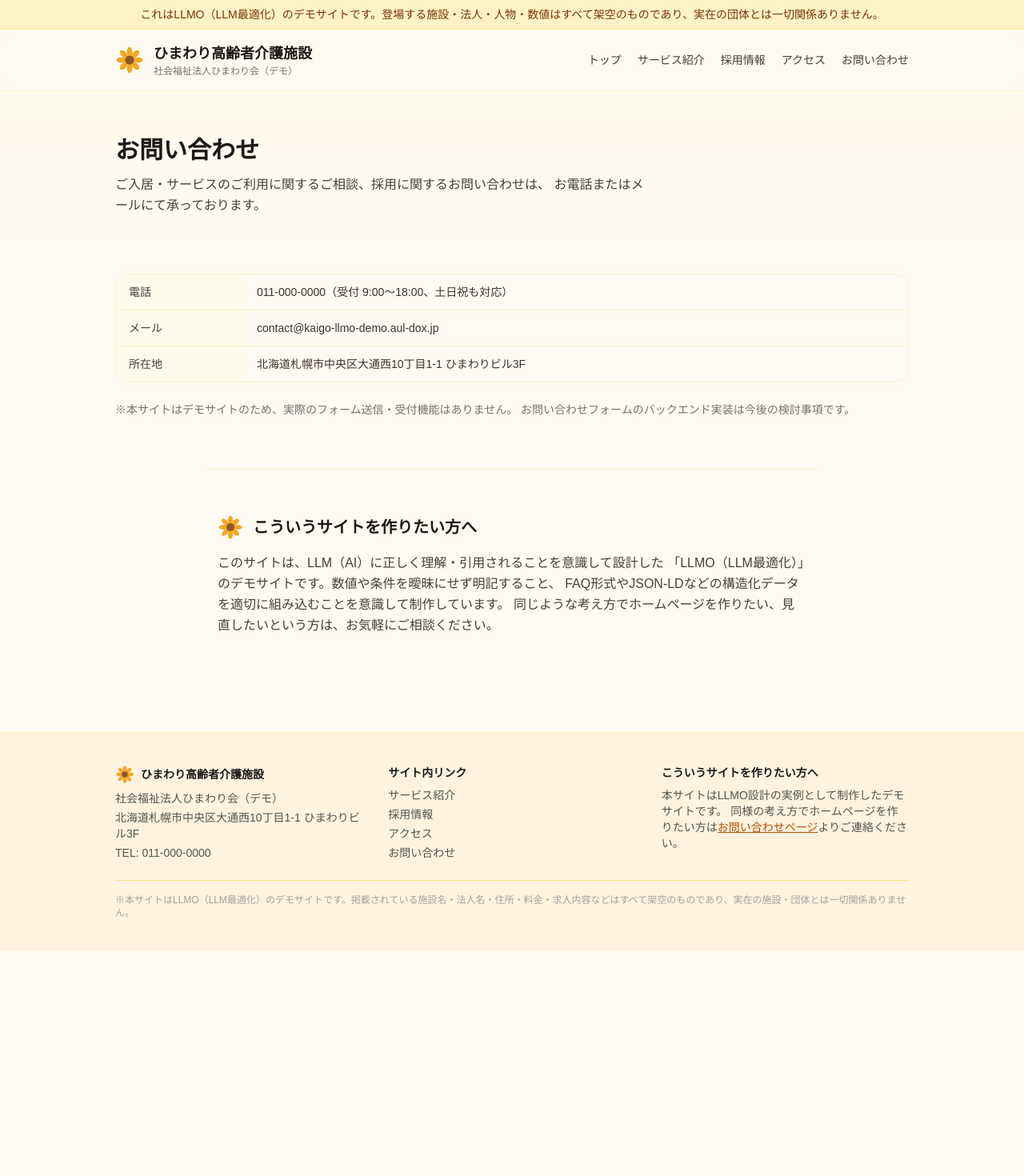
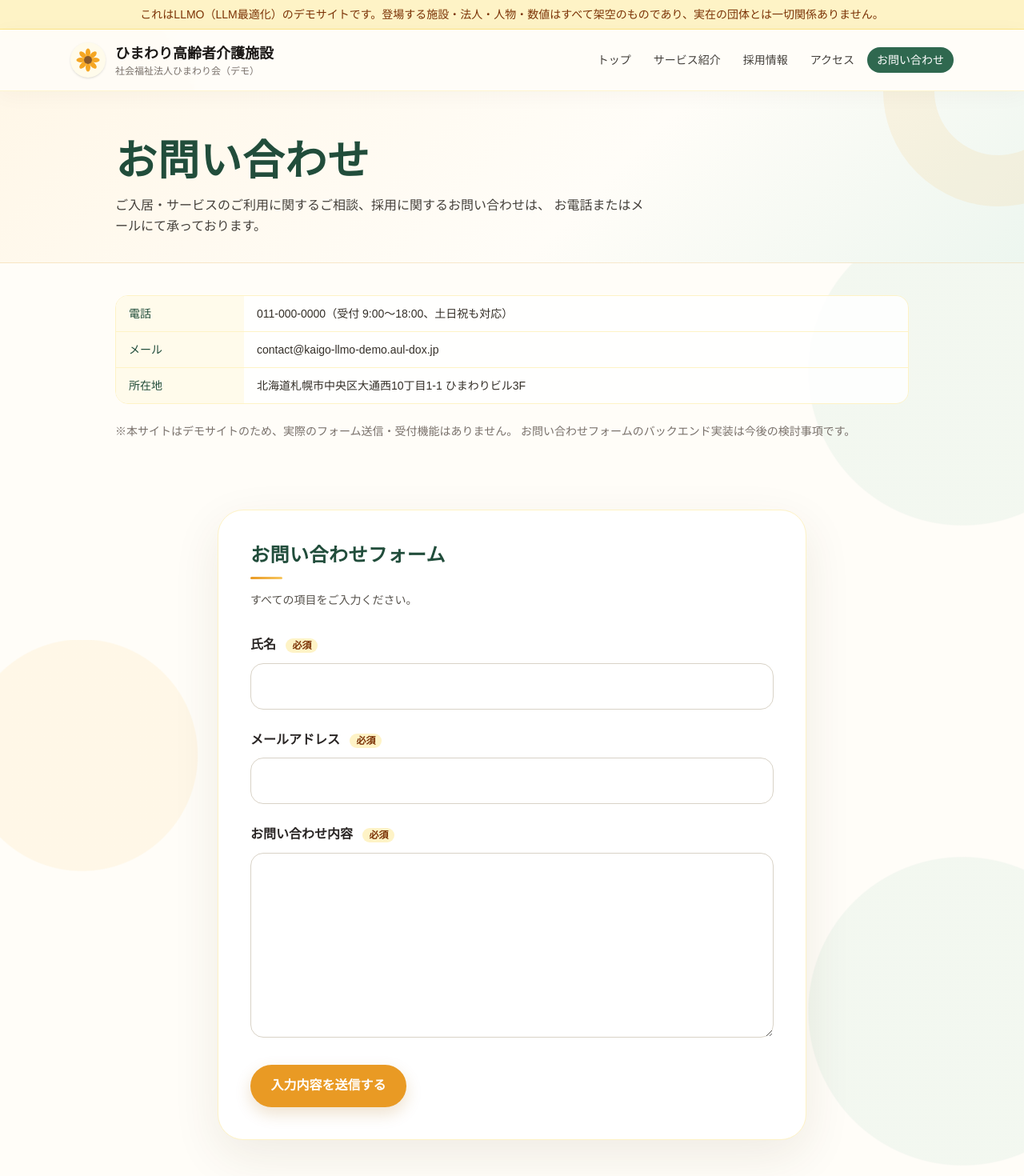
Before and after one commit to AUL-DoX/kaigo-llmo-demo, a Next.js app: page /contact in a window 1280 px wide. Shown: the top 1470 px of the page at 80% size. Before the commit the page ends 1189 px from the top, so only its background shows below. Built offline with nearby package versions, Linux system fonts and the light colour scheme.

Commit message:
施設サイトのデザインと問い合わせ導線を改善

```diff
--- a/src/app/contact/page.tsx
+++ b/src/app/contact/page.tsx
@@ -1,6 +1,7 @@
 import type { Metadata } from "next";
 import { SITE } from "@/lib/site";
 import SunflowerMark from "@/components/SunflowerMark";
+import ContactForm from "@/components/ContactForm";
 
 export const metadata: Metadata = {
   title: "お問い合わせ",
@@ -54,6 +55,14 @@ export default function ContactPage() {
         </p>
       </section>
 
+      <section id="contact-form" className="max-w-3xl mx-auto px-4 py-12 scroll-mt-28">
+        <div className="rounded-[2rem] border border-amber-100 bg-white p-6 sm:p-10 shadow-[0_20px_60px_rgba(73,55,24,0.09)]">
+          <h2 className="text-2xl font-bold">お問い合わせフォーム</h2>
+          <p className="mt-4 text-sm text-stone-600">すべての項目をご入力ください。</p>
+          <div className="mt-8"><ContactForm /></div>
+        </div>
+      </section>
+
       <section className="max-w-3xl mx-auto px-4 py-14 border-t border-amber-100 mt-6">
         <div className="flex items-center gap-3">
           <SunflowerMark className="w-8 h-8 shrink-0" />
@@ -67,6 +76,7 @@ export default function ContactPage() {
           FAQ形式やJSON-LDなどの構造化データを適切に組み込むことを意識して制作しています。
           同じような考え方でホームページを作りたい、見直したいという方は、お気軽にご相談ください。
         </p>
+        <a href="#contact-form" className="sun-button mt-7">お問い合わせ</a>
       </section>
     </>
   );
--- a/src/app/globals.css
+++ b/src/app/globals.css
@@ -1,19 +1,114 @@
 @import "tailwindcss";
 
 :root {
-  --background: #fffaf2;
-  --foreground: #3f3226;
+  --background: #fffdf8;
+  --foreground: #342f28;
+  --green: #2f684f;
+  --green-deep: #214d3b;
+  --sun: #e99a24;
+  --cream: #fff4dc;
 }
 
 @theme inline {
   --color-background: var(--background);
   --color-foreground: var(--foreground);
-  --font-sans: var(--font-geist-sans);
-  --font-mono: var(--font-geist-mono);
+  --font-sans: "Yu Gothic", "Hiragino Kaku Gothic ProN", Meiryo, sans-serif;
 }
 
 body {
   background: var(--background);
   color: var(--foreground);
-  font-family: Arial, Helvetica, sans-serif;
+  font-family: "Yu Gothic", "Hiragino Kaku Gothic ProN", Meiryo, sans-serif;
+  line-height: 1.8;
+  background-image:
+    radial-gradient(circle at 8% 18%, rgb(255 230 176 / 24%) 0 9rem, transparent 9.1rem),
+    radial-gradient(circle at 94% 58%, rgb(211 232 219 / 28%) 0 12rem, transparent 12.1rem);
+  background-attachment: fixed;
 }
+
+h1, h2, h3 {
+  font-family: "Yu Gothic", "Hiragino Kaku Gothic ProN", Meiryo, sans-serif;
+  letter-spacing: 0.02em;
+}
+
+::selection { background: #f8d690; color: #2e291f; }
+
+a, button, input, textarea { outline-color: var(--sun); outline-offset: 3px; }
+
+main > section:first-of-type {
+  position: relative;
+  overflow: hidden;
+  background: linear-gradient(135deg, #fff7e8 0%, #fffdf8 58%, #edf6ef 100%);
+  border-bottom: 1px solid rgb(231 196 127 / 35%);
+}
+
+main > section:first-of-type::after {
+  content: "";
+  position: absolute;
+  width: 18rem;
+  height: 18rem;
+  right: -7rem;
+  top: -9rem;
+  border: 4rem solid rgb(239 167 50 / 10%);
+  border-radius: 999px;
+  pointer-events: none;
+}
+
+main > section:first-of-type h1 {
+  color: var(--green-deep);
+  font-size: clamp(2rem, 5vw, 3.25rem);
+}
+
+main section h2 { color: var(--green-deep); }
+
+main section h2::after {
+  content: "";
+  display: block;
+  width: 2.5rem;
+  height: 3px;
+  margin-top: .65rem;
+  border-radius: 999px;
+  background: linear-gradient(90deg, var(--sun), #f7c65f);
+}
+
+main table { background: rgb(255 255 255 / 88%); }
+main table th { color: var(--green-deep); }
+
+.warm-card {
+  transition: transform .25s ease, box-shadow .25s ease, border-color .25s ease;
+}
+.warm-card:hover {
+  transform: translateY(-4px);
+  border-color: #edc372;
+  box-shadow: 0 18px 45px rgb(67 57 36 / 10%);
+}
+
+.sun-button {
+  display: inline-flex;
+  min-height: 3.25rem;
+  align-items: center;
+  justify-content: center;
+  border-radius: 999px;
+  background: var(--sun);
+  padding: .75rem 1.6rem;
+  color: white;
+  font-weight: 700;
+  box-shadow: 0 8px 20px rgb(172 105 11 / 20%);
+  transition: transform .2s ease, background .2s ease, box-shadow .2s ease;
+}
+.sun-button:hover { transform: translateY(-2px); background: #cf8013; box-shadow: 0 12px 25px rgb(172 105 11 / 27%); }
+
+.field {
+  width: 100%;
+  border: 1px solid #d9d3c7;
+  border-radius: 1rem;
+  background: #fff;
+  padding: .85rem 1rem;
+  color: #342f28;
+  transition: border-color .2s, box-shadow .2s;
+}
+.field:focus { border-color: var(--green); box-shadow: 0 0 0 4px rgb(47 104 79 / 10%); outline: none; }
+
+@media (prefers-reduced-motion: reduce) {
+  *, *::before, *::after { scroll-behavior: auto !important; transition-duration: .01ms !important; }
+}
--- a/src/app/layout.tsx
+++ b/src/app/layout.tsx
@@ -1,21 +1,10 @@
 import type { Metadata } from "next";
-import { Geist, Geist_Mono } from "next/font/google";
 import "./globals.css";
 import { Analytics } from "@vercel/analytics/next";
 import Header from "@/components/Header";
 import Footer from "@/components/Footer";
 import DemoBanner from "@/components/DemoBanner";
 import { SITE } from "@/lib/site";
-
-const geistSans = Geist({
-  variable: "--font-geist-sans",
-  subsets: ["latin"],
-});
-
-const geistMono = Geist_Mono({
-  variable: "--font-geist-mono",
-  subsets: ["latin"],
-});
 
 export const metadata: Metadata = {
   metadataBase: new URL(SITE.domain),
@@ -30,9 +19,9 @@ export default function RootLayout({ children }: LayoutProps<"/">) {
   return (
     <html
       lang="ja"
-      className={`${geistSans.variable} ${geistMono.variable} h-full antialiased`}
+      className="h-full antialiased"
     >
-      <body className="min-h-full flex flex-col bg-white text-neutral-900">
+      <body className="min-h-full flex flex-col">
         <DemoBanner />
         <Header />
         <main className="flex-1">{children}</main>
--- /dev/null
+++ b/src/components/ContactForm.tsx
@@ -0,0 +1,38 @@
+"use client";
+
+import { FormEvent, useState } from "react";
+
+export default function ContactForm() {
+  const [submitted, setSubmitted] = useState(false);
+
+  function handleSubmit(event: FormEvent<HTMLFormElement>) {
+    event.preventDefault();
+    setSubmitted(true);
+  }
+
+  if (submitted) {
+    return (
+      <div role="status" className="rounded-2xl border border-emerald-200 bg-emerald-50 p-6 text-emerald-900">
+        入力内容を確認しました。本サイトはデモサイトのため、実際には送信されていません。
+      </div>
+    );
+  }
+
+  return (
+    <form onSubmit={handleSubmit} className="space-y-6" noValidate={false}>
+      <div>
+        <label htmlFor="name" className="block font-semibold text-stone-800">氏名 <span className="ml-2 rounded-full bg-amber-100 px-2 py-0.5 text-xs text-amber-900">必須</span></label>
+        <input id="name" name="name" type="text" autoComplete="name" required className="field mt-2" />
+      </div>
+      <div>
+        <label htmlFor="email" className="block font-semibold text-stone-800">メールアドレス <span className="ml-2 rounded-full bg-amber-100 px-2 py-0.5 text-xs text-amber-900">必須</span></label>
+        <input id="email" name="email" type="email" autoComplete="email" required className="field mt-2" />
+      </div>
+      <div>
+        <label htmlFor="message" className="block font-semibold text-stone-800">お問い合わせ内容 <span className="ml-2 rounded-full bg-amber-100 px-2 py-0.5 text-xs text-amber-900">必須</span></label>
+        <textarea id="message" name="message" rows={7} required className="field mt-2 resize-y" />
+      </div>
+      <button type="submit" className="sun-button w-full sm:w-auto">入力内容を送信する</button>
+    </form>
+  );
+}
--- a/src/components/Header.tsx
+++ b/src/components/Header.tsx
@@ -12,10 +12,10 @@ const NAV = [
 
 export default function Header() {
   return (
-    <header className="border-b border-amber-100 bg-[#fffaf2]/95 backdrop-blur supports-[backdrop-filter]:bg-[#fffaf2]/80 sticky top-0 z-10">
-      <div className="max-w-5xl mx-auto px-4 py-4 flex flex-col sm:flex-row sm:items-center sm:justify-between gap-3">
+    <header className="border-b border-amber-100/80 bg-[#fffdf8]/95 backdrop-blur supports-[backdrop-filter]:bg-[#fffdf8]/85 sticky top-0 z-20 shadow-[0_5px_25px_rgba(77,58,28,0.04)]">
+      <div className="max-w-6xl mx-auto px-4 sm:px-6 py-4 flex flex-col sm:flex-row sm:items-center sm:justify-between gap-3">
         <Link href="/" className="flex items-center gap-3">
-          <SunflowerMark className="w-9 h-9 shrink-0" />
+          <span className="w-11 h-11 rounded-full bg-amber-50 grid place-items-center shadow-sm"><SunflowerMark className="w-8 h-8 shrink-0" /></span>
           <span className="flex flex-col">
             <span className="text-lg font-bold text-stone-900">
               {SITE.shortName}
@@ -24,10 +24,10 @@ export default function Header() {
           </span>
         </Link>
         <nav aria-label="サイト内メインナビゲーション">
-          <ul className="flex flex-wrap gap-x-5 gap-y-1 text-sm font-medium text-stone-700">
+          <ul className="flex flex-wrap items-center gap-x-1 gap-y-1 text-sm font-medium text-stone-700">
             {NAV.map((item) => (
               <li key={item.href}>
-                <Link href={item.href} className="hover:text-amber-700">
+                <Link href={item.href} className={`block rounded-full px-3 py-1.5 transition-colors hover:bg-amber-50 hover:text-amber-800 ${item.href === "/contact" ? "bg-[#2f684f] text-white hover:bg-[#214d3b] hover:text-white" : ""}`}>
                   {item.label}
                 </Link>
               </li>
```
Also changed, not shown: src/app/page.tsx (+11 -9 lines).
